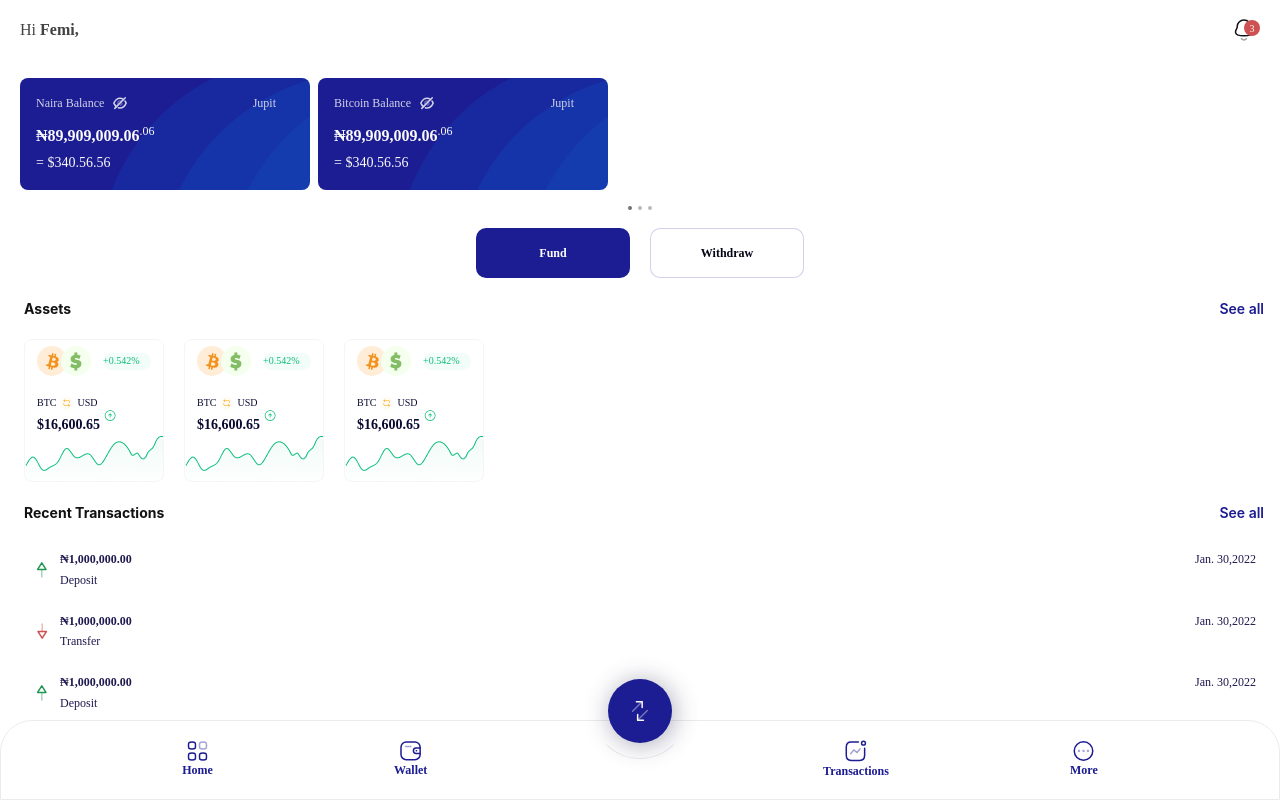
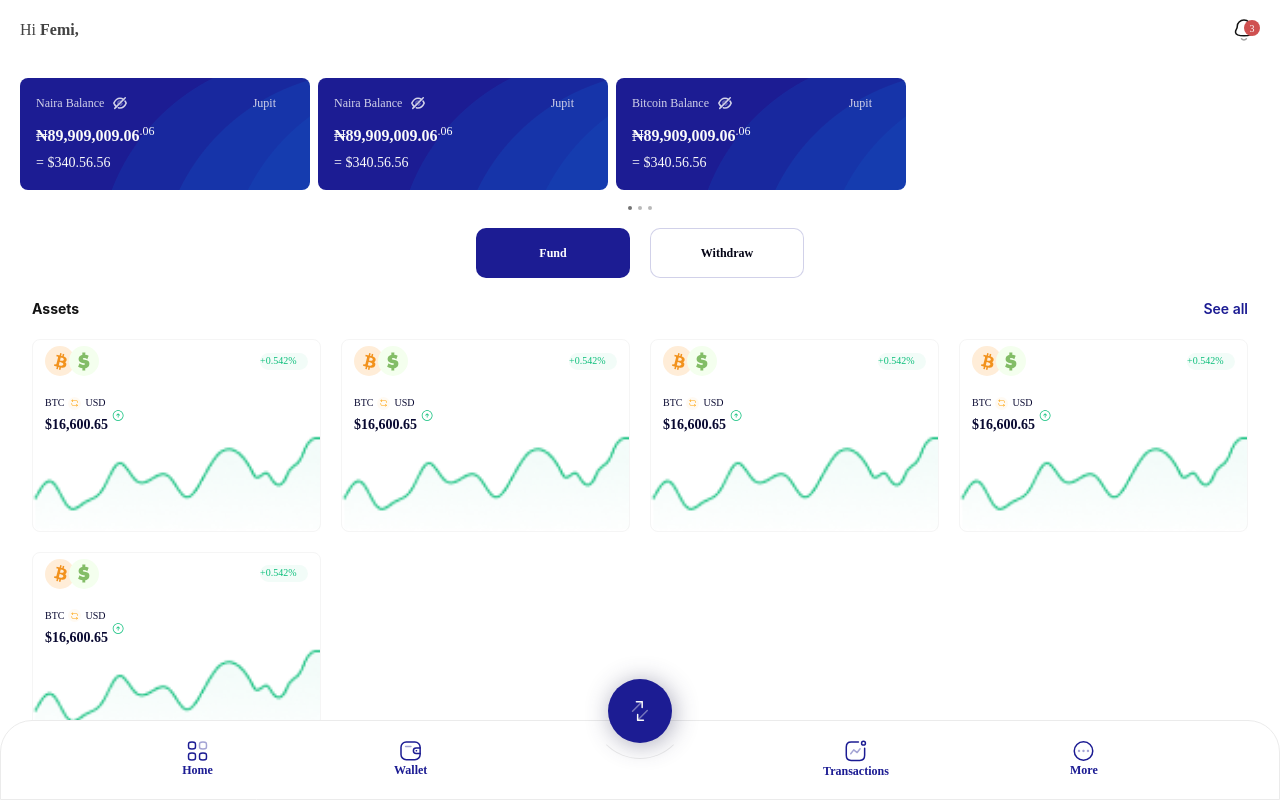
Before and after one commit to webDevTolu/jupit-technologies, a React (Create React App) app in the folder jupit-tech/: page / in a window 1280 px wide. Shown: the top 801 px of the page. Built offline with nearby package versions, Linux system fonts and the light colour scheme.

Commit message:
md;homepage-1

```diff
--- a/jupit-tech/src/components/Assets/AssetItem.tsx
+++ b/jupit-tech/src/components/Assets/AssetItem.tsx
@@ -7,7 +7,7 @@ import chart from "../../assets/images/chart-micro.png";
 
 const AssetItem = () => {
   return (
-    <div className="border-[0.7px] border-lightBorder min-w-[137px] h-[143px] rounded-lg bg-white">
+    <div className="border-[0.7px] border-lightBorder min-w-[137px] h-[143px] md:h-auto rounded-lg bg-white">
       {/* coins + pump */}
       <div className="flex justify-between items-center pt-1.5 px-3">
         <div className="flex">
--- a/jupit-tech/src/components/Assets/AssetsList.tsx
+++ b/jupit-tech/src/components/Assets/AssetsList.tsx
@@ -2,7 +2,9 @@ import AssetItem from "./AssetItem";
 
 const AssetsList = () => {
   return (
-    <div className="flex gap-x-5 pl-6 w-full overflow-x-hidden">
+    <div className="flex gap-x-5 pl-6 w-full overflow-x-hidden md:grid md:grid-cols-4 md:gap-5 md:px-8">
+      <AssetItem />
+      <AssetItem />
       <AssetItem />
       <AssetItem />
       <AssetItem />
--- a/jupit-tech/src/components/Assets/index.tsx
+++ b/jupit-tech/src/components/Assets/index.tsx
@@ -4,7 +4,7 @@ const Assets = () => {
   return (
     <div className="mt-5 grid grid-cols-1 gap-y-5 w-screen">
       {/* header */}
-      <div className="flex gap-4 pl-6 pr-4 items-center justify-between text-sm font-inter">
+      <div className="flex gap-4 pl-6 pr-4 md:px-8 items-center justify-between text-sm font-inter">
         <h4 className="font-bold text-text-black">Assets</h4>
         <p className="font-semibold text-jupitBlue">See all</p>
       </div>
--- a/jupit-tech/src/components/Balance/index.tsx
+++ b/jupit-tech/src/components/Balance/index.tsx
@@ -9,6 +9,14 @@ const Balance = () => {
       <div className="px-5 py-[18px] bg-white w-screen">
         {/* card */}
         <div className="overflow-x-hidden w-full flex gap-x-2">
+          <BalanceCard>
+            <div className="flex flex-col gap-y-3">
+              <CurrencyName name="Naira" />
+              <Price nairaAmount={89909009.06} dollarAmount={340.56} />
+            </div>
+
+            <span className="mr-[18px] text-xs text-primaryBlue">Jupit</span>
+          </BalanceCard>
           <BalanceCard>
             <div className="flex flex-col gap-y-3">
               <CurrencyName name="Naira" />
--- a/jupit-tech/src/components/Transactions/TransactionsList.tsx
+++ b/jupit-tech/src/components/Transactions/TransactionsList.tsx
@@ -2,7 +2,7 @@ import TransactionItem from "./TransactionItem";
 
 const TransactionsList = () => {
   return (
-    <div className="pl-6 pr-4 w-full flex flex-col gap-y-2">
+    <div className="pl-6 pr-4 md:px-8 w-full flex flex-col gap-y-2">
       <TransactionItem
         date="Jan. 30,2022"
         transaction="credit"
--- a/jupit-tech/src/components/Transactions/index.tsx
+++ b/jupit-tech/src/components/Transactions/index.tsx
@@ -4,7 +4,7 @@ const Transactions = () => {
   return (
     <div className="mt-5 grid grid-cols-1 gap-y-5 w-screen">
       {/* header */}
-      <div className="flex gap-4 pl-6 pr-4 items-center justify-between text-sm font-inter">
+      <div className="flex gap-4 pl-6 pr-4 md:px-8 items-center justify-between text-sm font-inter">
         <h4 className="font-bold text-text-black">Recent Transactions</h4>
         <p className="font-semibold text-jupitBlue">See all</p>
       </div>
```
